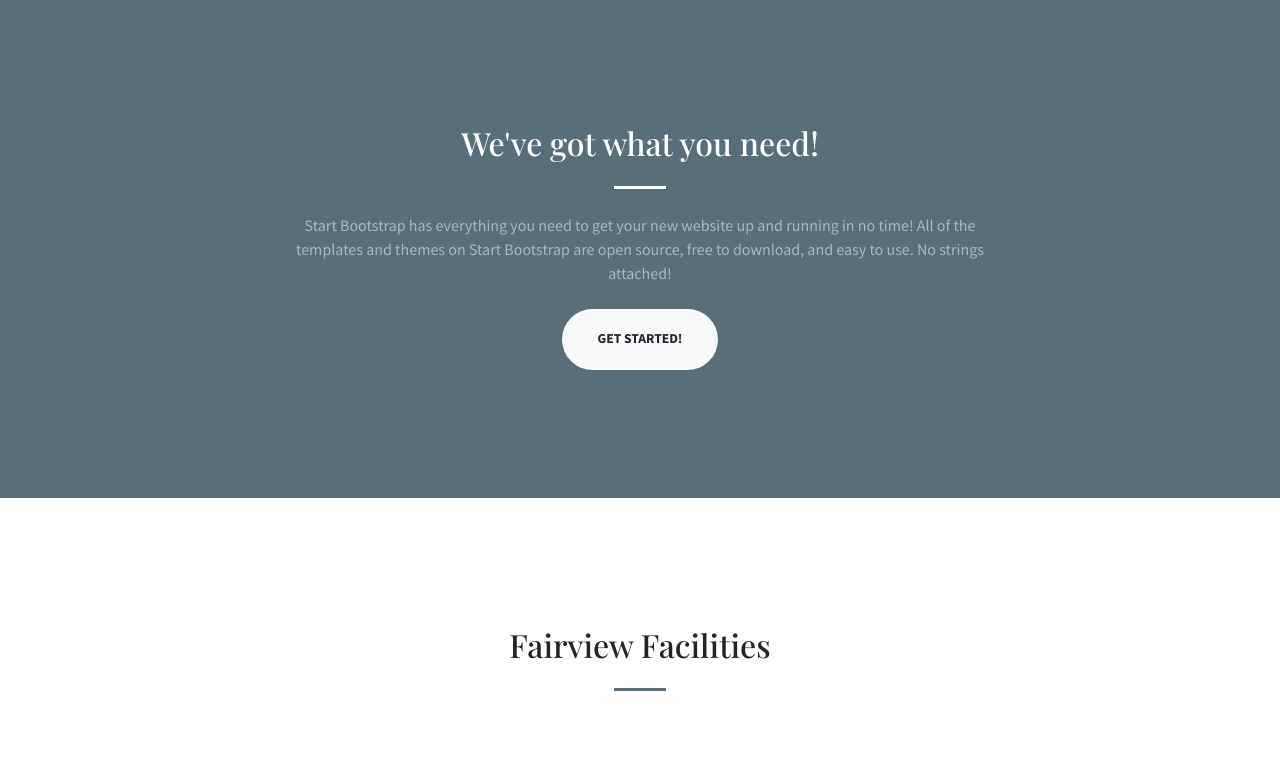
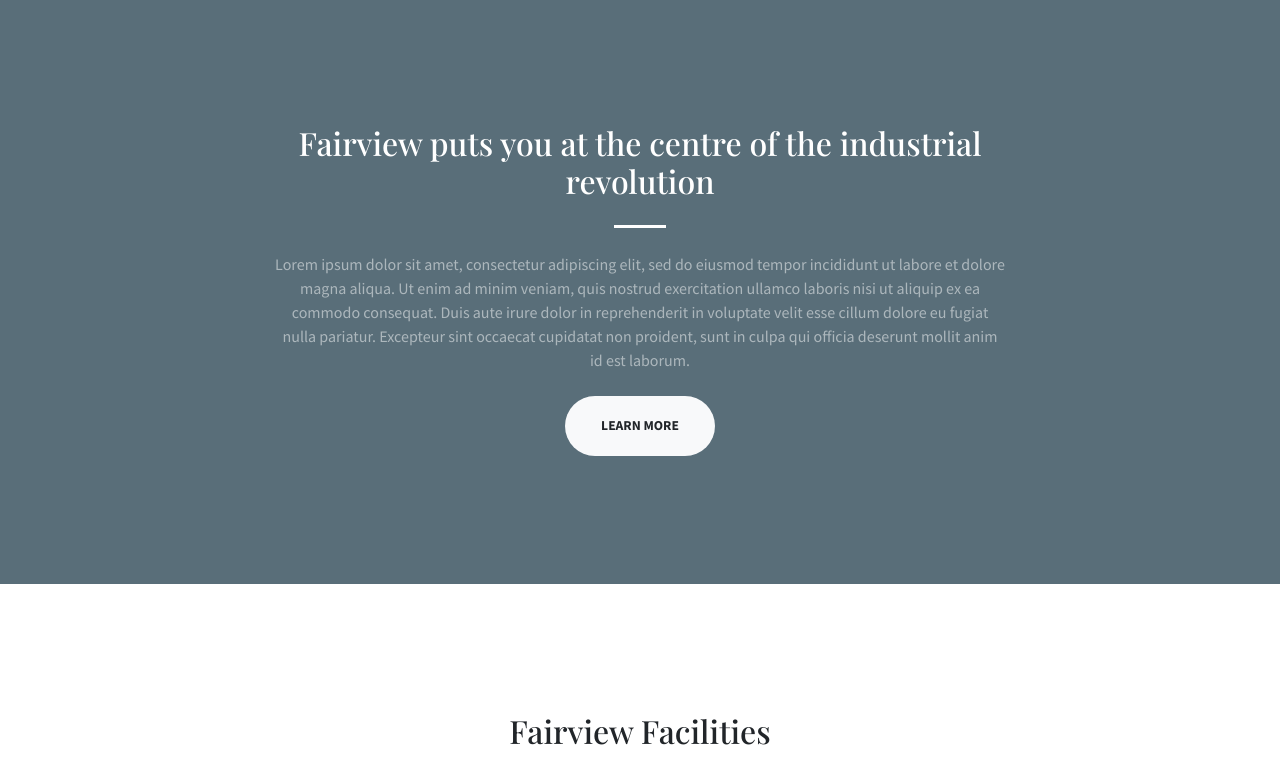
Before and after one commit to Fuhji/fairview-website, a Jekyll site: the page built from index.md, in a window 1280 px wide and 900 px high, scrolled down 765 px, cut to the strip 139-900 px from the top of the window. Built offline with Jekyll 4.4.1, drawn with Linux system fonts in a browser that asks for light colours; nearby versions of some CDN libraries.

Commit message:
chore: replaced services with facilities

```diff
--- a/_includes/services.html
+++ b/_includes/facilities.html
@@ -3,16 +3,16 @@
     <h2 class="text-center mt-0">{{ section.title }}</h2>
     <hr class="divider my-4">
     <div class="row justify-content-center">
-      <!-- {#% assign cols = section.services.size | at_most: 4 %#} -->
-      {% assign cols = section.services.size %}
+      <!-- {#% assign cols = section.facilities.size | at_most: 4 %#} -->
+      {% assign cols = section.facilities.size %}
       {% if cols > 4 %}
-        {% assign cols = 4 %}
+      {% assign cols = 4 %}
       {% endif %}
 
       {% assign colsL = 12 | divided_by: cols %}
       {% assign colsM = colsL | times: 2 %}
 
-      {% for service in section.services %}
+      {% for service in section.facilities %}
       <div class="col-lg-{{ colsL }} col-md-{{ colsM }} text-center">
         <div class="mt-5">
           <i class="fas fa-4x {{ service.icon }} text-primary mb-4"></i>
@@ -20,7 +20,7 @@
           <div class="text-muted mb-0">
             {{ service.text | markdownify }}
             {% if service.url %}
-              <a href="{{ service.url }}"><i class="fas fa-link"></i></a>
+            <a href="{{ service.url }}"><i class="fas fa-link"></i></a>
             {% endif %}
           </div>
         </div>
--- a/index.md
+++ b/index.md
@@ -13,18 +13,18 @@
   - type: call-to-action.html
     section_id: about
     background_style: bg-primary
-    title: We've got what you need!
-    text: Start Bootstrap has everything you need to get your new website up and running in no time! All of the templates and themes on Start Bootstrap are open source, free to download, and easy to use. No strings attached!
+    title: Fairview puts you at the centre of the industrial revolution
+    text: Lorem ipsum dolor sit amet, consectetur adipiscing elit, sed do eiusmod tempor incididunt ut labore et dolore magna aliqua. Ut enim ad minim veniam, quis nostrud exercitation ullamco laboris nisi ut aliquip ex ea commodo consequat. Duis aute irure dolor in reprehenderit in voluptate velit esse cillum dolore eu fugiat nulla pariatur. Excepteur sint occaecat cupidatat non proident, sunt in culpa qui officia deserunt mollit anim id est laborum.
     actions:
-      - title: Get Started!
-        url: '#page-top'
+      - title: Learn More
+        url: '#facilities'
         class: btn-light
 
-  - type: services.html
-    section_id: services
+  - type: facilities.html
+    section_id: facilities
     #background_style: bg-info
     title: Fairview Facilities
-    services:
+    facilities:
       - title: Bedrooms
         text: There are X bedrooms
         icon: fa-bed
```
Also changed, not shown: _data/menus.yml (+12 -12 lines).
